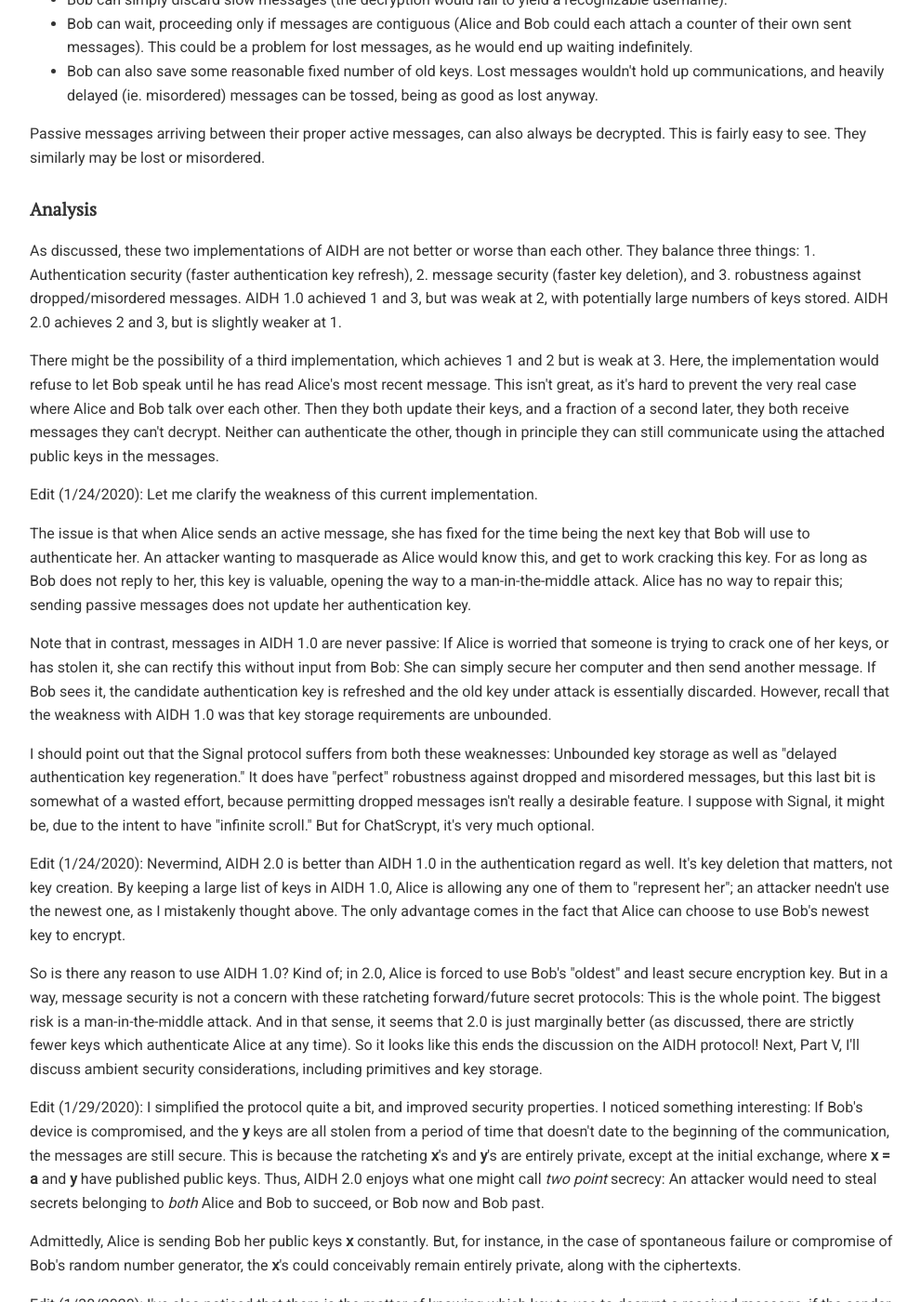
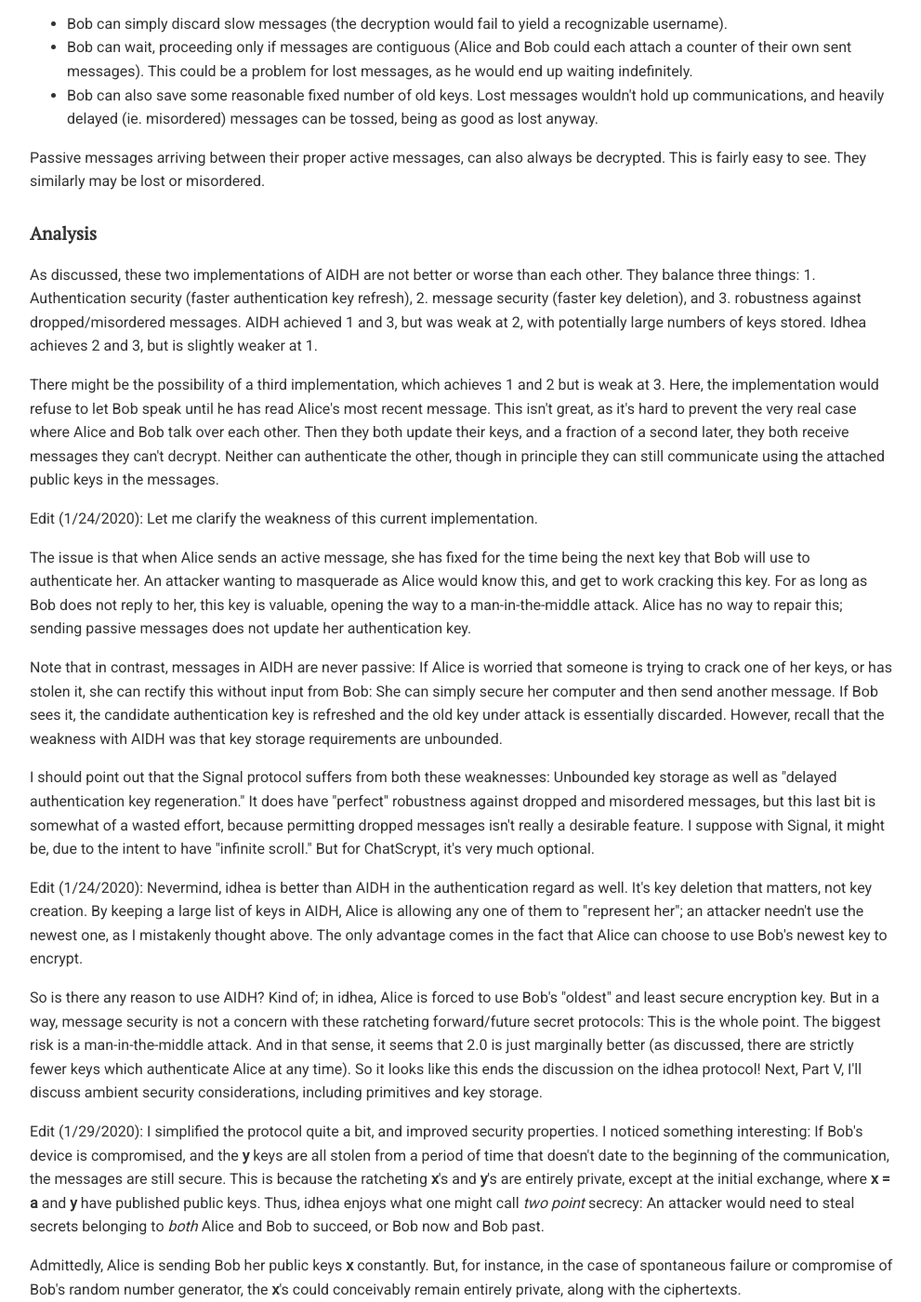
Before and after one commit to chatscrypt/chatscrypt.github.io, a Jekyll site: the page built from _posts/2020-01-24-the-chatscrypt-architecture-part-iv-the-ihdea-protocol.html, in a window 1280 px wide and 1400 px high, scrolled down 1942 px. Shown: the whole window at 93% size, without its empty margins (143-1134 px from the left). Built offline with Jekyll 4.4.1, drawn with Linux system fonts in a browser that asks for light colours; comment, search, counter and statistics services are not loaded; some of the changed text lies outside the part shown.

Commit message:
Update and rename 2020-01-24-the-chatscrypt-architecture-part-iv-authenticated-inductive-diffie-hellman-2.html to 2020-01-24-the-chatscrypt-architecture-part-iv-the-ihdea-protocol.html

```diff
--- a/_posts/2020-01-24-the-chatscrypt-architecture-part-iv-authenticated-inductive-diffie-hellman-2.html
+++ b/_posts/2020-01-24-the-chatscrypt-architecture-part-iv-the-ihdea-protocol.html
@@ -1,11 +1,11 @@
 ---
 layout: post
-title: "The ChatScrypt Architecture Part IV: Authenticated Inductive Diffie-Hellman 2.0"
+title: "The ChatScrypt Architecture Part IV: The Idhea Protocol"
 comments: true
 date: 2020-01-24
 ---
 
-I decided to carefully write out my third and hopefully final attempt at the protocol I will be using for ChatScrypt, a version of the AIDH protocol with four keys. This will be slightly different from how I ended the previous post, in that Alice will ask for permission to update her own keys, not Bob's. This is more efficient and deterministic, since Alice is the one controlling her own key generation.
+I decided to carefully write out my third and hopefully final attempt at the protocol I will be using for ChatScrypt, a version of the AIDH protocol with four keys. I've decided to call it the idhea protocol (inductive Diffie-Hellman, ephemeral and authenticated). This will be slightly different from how I ended the previous post, in that Alice will ask for permission to update her own keys, not Bob's. This is more efficient and deterministic, since Alice is the one controlling her own key generation.
 
 <p>I will omit writing literal public keys <b>g^x mod N</b>, writing just "public key <b>x</b>" instead. Note that this is the <i>entire</i> protocol, right here, merging Signal's E3DH and Double Ratchet, simplifying both internally, and strictly improving security, as far as I can tell. Of course, these statements need some peer review.
 
@@ -72,7 +72,7 @@ There is some key deletion in the receiving phase; Bob needs to be sure it's saf
 <h2>Analysis</h2>
 
 
-<p>As discussed, these two implementations of AIDH are not better or worse than each other. They balance three things: 1. Authentication security (faster authentication key refresh), 2. message security (faster key deletion), and 3. robustness against dropped/misordered messages. AIDH 1.0 achieved 1 and 3, but was weak at 2, with potentially large numbers of keys stored. AIDH 2.0 achieves 2 and 3, but is slightly weaker at 1.
+<p>As discussed, these two implementations of AIDH are not better or worse than each other. They balance three things: 1. Authentication security (faster authentication key refresh), 2. message security (faster key deletion), and 3. robustness against dropped/misordered messages. AIDH achieved 1 and 3, but was weak at 2, with potentially large numbers of keys stored. Idhea achieves 2 and 3, but is slightly weaker at 1.
 
 <p>There might be the possibility of a third implementation, which achieves 1 and 2 but is weak at 3. Here, the implementation would refuse to let Bob speak until he has read Alice's most recent message. This isn't great, as it's hard to prevent the very real case where Alice and Bob talk over each other. Then they both update their keys, and a fraction of a second later, they both receive messages they can't decrypt. Neither can authenticate the other, though in principle they can still communicate using the attached public keys in the messages.
 
@@ -80,17 +80,17 @@ There is some key deletion in the receiving phase; Bob needs to be sure it's saf
 
 <p>The issue is that when Alice sends an active message, she has fixed for the time being the next key that Bob will use to authenticate her. An attacker wanting to masquerade as Alice would know this, and get to work cracking this key. For as long as Bob does not reply to her, this key is valuable, opening the way to a man-in-the-middle attack. Alice has no way to repair this; sending passive messages does not update her authentication key.
 
-<p>Note that in contrast, messages in AIDH 1.0 are never passive: If Alice is worried that someone is trying to crack one of her keys, or has stolen it, she can rectify this without input from Bob: She can simply secure her computer and then send another message. If Bob sees it, the candidate authentication key is refreshed and the old key under attack is essentially discarded. However, recall that the weakness with AIDH 1.0 was that key storage requirements are unbounded.
+<p>Note that in contrast, messages in AIDH are never passive: If Alice is worried that someone is trying to crack one of her keys, or has stolen it, she can rectify this without input from Bob: She can simply secure her computer and then send another message. If Bob sees it, the candidate authentication key is refreshed and the old key under attack is essentially discarded. However, recall that the weakness with AIDH was that key storage requirements are unbounded.
 
 <p>I should point out that the Signal protocol suffers from both these weaknesses: Unbounded key storage as well as "delayed authentication key regeneration." It does have "perfect" robustness against dropped and misordered messages, but this last bit is somewhat of a wasted effort, because permitting dropped messages isn't really a desirable feature. I suppose with Signal, it might be, due to the intent to have "infinite scroll." But for ChatScrypt, it's very much optional.
 
-<p>Edit (1/24/2020): Nevermind, AIDH 2.0 is better than AIDH 1.0 in the authentication regard as well. It's key deletion that matters, not key creation. By keeping a large list of keys in AIDH 1.0, Alice is allowing any one of them to "represent her"; an attacker needn't use the newest one, as I mistakenly thought above. The only advantage comes in the fact that Alice can choose to use Bob's newest key to encrypt.
+<p>Edit (1/24/2020): Nevermind, idhea is better than AIDH in the authentication regard as well. It's key deletion that matters, not key creation. By keeping a large list of keys in AIDH, Alice is allowing any one of them to "represent her"; an attacker needn't use the newest one, as I mistakenly thought above. The only advantage comes in the fact that Alice can choose to use Bob's newest key to encrypt.
 
-<p>So is there any reason to use AIDH 1.0? Kind of; in 2.0, Alice is forced to use Bob's "oldest" and least secure encryption key. But in a way, message security is not a concern with these ratcheting forward/future secret protocols: This is the whole point. The biggest risk is a man-in-the-middle attack. And in that sense, it seems that 2.0 is just marginally better (as discussed, there are strictly fewer keys which authenticate Alice at any time). So it looks like this ends the discussion on the AIDH protocol! Next, Part V, I'll discuss ambient security considerations, including primitives and key storage.
+<p>So is there any reason to use AIDH? Kind of; in idhea, Alice is forced to use Bob's "oldest" and least secure encryption key. But in a way, message security is not a concern with these ratcheting forward/future secret protocols: This is the whole point. The biggest risk is a man-in-the-middle attack. And in that sense, it seems that 2.0 is just marginally better (as discussed, there are strictly fewer keys which authenticate Alice at any time). So it looks like this ends the discussion on the idhea protocol! Next, Part V, I'll discuss ambient security considerations, including primitives and key storage.
 
 
 
-<p>Edit (1/29/2020): I simplified the protocol quite a bit, and improved security properties. I noticed something interesting: If Bob's device is compromised, and the <b>y</b> keys are all stolen from a period of time that doesn't date to the beginning of the communication, the messages are still secure. This is because the ratcheting <b>x</b>'s and <b>y</b>'s are entirely private, except at the initial exchange, where <b>x = a</b> and <b>y</b> have published public keys. Thus, AIDH 2.0 enjoys what one might call <i>two point</i> secrecy: An attacker would need to steal secrets belonging to <i>both</i> Alice and Bob to succeed, or Bob now and Bob past.
+<p>Edit (1/29/2020): I simplified the protocol quite a bit, and improved security properties. I noticed something interesting: If Bob's device is compromised, and the <b>y</b> keys are all stolen from a period of time that doesn't date to the beginning of the communication, the messages are still secure. This is because the ratcheting <b>x</b>'s and <b>y</b>'s are entirely private, except at the initial exchange, where <b>x = a</b> and <b>y</b> have published public keys. Thus, idhea enjoys what one might call <i>two point</i> secrecy: An attacker would need to steal secrets belonging to <i>both</i> Alice and Bob to succeed, or Bob now and Bob past.
 
 <p>Admittedly, Alice is sending Bob her public keys <b>x</b> constantly. But, for instance, in the case of spontaneous failure or compromise of Bob's random number generator, the <b>x</b>'s could conceivably remain entirely private, along with the ciphertexts.
 
```
